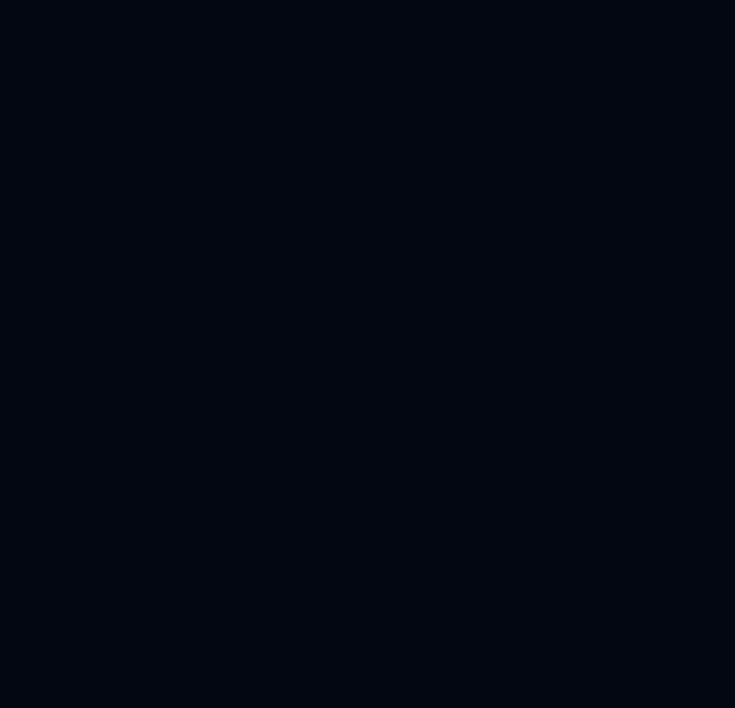
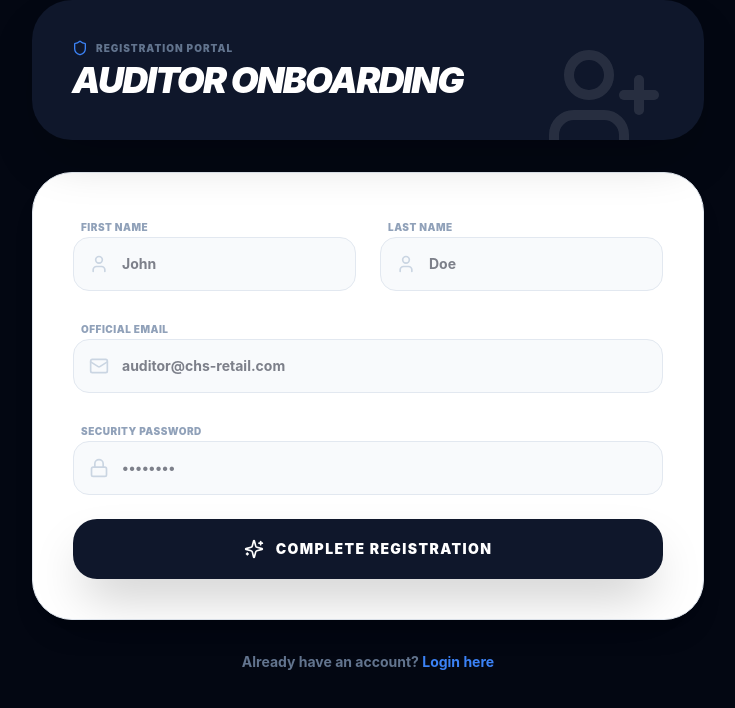
Before and after one commit to ComputerHomeServices/chs-cashup, a React (Vite) app: page /register in a window 1280 px wide. Before the commit this address had no page. Shown: the top 708 px of the page, without its empty margins (272-1007 px from the left). Built offline with nearby package versions, Linux system fonts and the light colour scheme.

Commit message:
Revert: Restoring standard registration with SQL auto-confirm support

```diff
--- a/src/App.tsx
+++ b/src/App.tsx
@@ -5,6 +5,7 @@ import { LoginPage } from './pages/LoginPage';
 import { DashboardPage } from './pages/DashboardPage';
 import { NewCashupPage } from './pages/NewCashupPage';
 import { HistoryPage } from './pages/HistoryPage';
+import { RegisterPage } from './pages/RegisterPage';
 import { UserManagementPage } from './pages/UserManagementPage';
 
 function App() {
@@ -12,6 +13,7 @@ function App() {
     <BrowserRouter>
       <Routes>
         <Route path="/login" element={<LoginPage />} />
+        <Route path="/register" element={<RegisterPage />} />
 
         <Route path="/" element={
           <ProtectedRoute>
--- a/src/pages/LoginPage.tsx
+++ b/src/pages/LoginPage.tsx
@@ -1,5 +1,5 @@
 import { useState } from 'react';
-import { useNavigate } from 'react-router-dom';
+import { useNavigate, Link } from 'react-router-dom';
 import { supabase } from '../lib/supabase';
 import { Mail, Lock, LogIn, Loader2, Globe, Cpu } from 'lucide-react';
 import loginBg from '../assets/login-bg.png';
@@ -110,7 +110,7 @@ export const LoginPage = () => {
               </div>
             </button>
             <p className="text-center text-slate-500 font-bold text-sm">
-              Secured corporate access only.
+              Don't have an account? <Link to="/register" className="text-primary hover:underline">Create Account</Link>
             </p>
           </form>
         </div>
--- a/src/pages/RegisterPage.tsx
+++ b/src/pages/RegisterPage.tsx
@@ -1,13 +1,13 @@
 import { useState } from 'react';
 import { supabase } from '../lib/supabase';
 import { UserPlus, User, Lock, Mail, CheckCircle2, AlertCircle, Loader2, Sparkles, Shield } from 'lucide-react';
+import { Link } from 'react-router-dom';
 
 export const RegisterPage = () => {
   const [firstName, setFirstName] = useState('');
   const [lastName, setLastName] = useState('');
   const [email, setEmail] = useState('');
   const [password, setPassword] = useState('');
-  const [role, setRole] = useState<'admin' | 'user'>('user');
   const [loading, setLoading] = useState(false);
   const [success, setSuccess] = useState(false);
   const [error, setError] = useState<string | null>(null);
@@ -18,27 +18,21 @@ export const RegisterPage = () => {
     setError(null);
 
     try {
-      // We use the Edge Function to create the user with AUTO-CONFIRMATION
-      const { data, error: functionError } = await supabase.functions.invoke('admin-reset-password', {
-        body: {
-          action: 'create-user',
-          email,
-          password,
-          firstName,
-          lastName,
-          role
+      const { error: signUpError } = await supabase.auth.signUp({
+        email,
+        password,
+        options: {
+          data: {
+            first_name: firstName,
+            last_name: lastName,
+            role: 'user',
+          },
         },
       });
 
-      if (functionError) throw new Error(functionError.message || "Failed to call registration function.");
-      if (data?.error) throw new Error(data.error);
+      if (signUpError) throw signUpError;
 
       setSuccess(true);
-      setFirstName('');
-      setLastName('');
-      setEmail('');
-      setPassword('');
-      setRole('user');
     } catch (err: any) {
       setError(err.message);
     } finally {
@@ -56,15 +50,16 @@ export const RegisterPage = () => {
           <div className="space-y-3">
             <h2 className="text-3xl font-black italic uppercase tracking-tight">Access Granted</h2>
             <p className="text-slate-500 font-bold leading-relaxed">
-              Account for <span className="text-slate-900">{email}</span> has been created and **PRE-CONFIRMED**.
+              Registration complete for <span className="text-slate-900">{email}</span>.
+              You can now log in immediately.
             </p>
           </div>
-          <button
-            onClick={() => setSuccess(false)}
-            className="w-full py-4 bg-slate-900 text-white rounded-2xl font-black uppercase tracking-widest text-sm hover:bg-primary transition-all shadow-xl"
+          <Link
+            to="/login"
+            className="block w-full py-4 bg-slate-900 text-white rounded-2xl font-black uppercase tracking-widest text-sm hover:bg-primary transition-all shadow-xl"
           >
-            Register Another Auditor
-          </button>
+            Go to Login
+          </Link>
         </div>
       </div>
     );
@@ -79,10 +74,9 @@ export const RegisterPage = () => {
         <div className="relative z-10 space-y-1">
           <div className="flex items-center gap-2">
              <Shield className="text-primary h-4 w-4" />
-             <span className="text-[10px] font-black uppercase tracking-widest text-slate-500">Security Administration</span>
+             <span className="text-[10px] font-black uppercase tracking-widest text-slate-500">Registration Portal</span>
           </div>
-          <h1 className="text-4xl font-black italic uppercase tracking-tighter">Onboard Auditor</h1>
-          <p className="text-slate-400 font-bold text-xs uppercase tracking-widest mt-1">Credentials will be instant & verified</p>
+          <h1 className="text-4xl font-black italic uppercase tracking-tighter">Auditor Onboarding</h1>
         </div>
       </div>
 
@@ -95,7 +89,7 @@ export const RegisterPage = () => {
                 <User className="absolute left-4 top-1/2 -translate-y-1/2 h-5 w-5 text-slate-300" />
                 <input
                   required type="text" value={firstName} onChange={(e) => setFirstName(e.target.value)}
-                  className="w-full pl-12 pr-6 py-4 bg-slate-50 border border-slate-200 rounded-2xl font-bold text-sm outline-none focus:border-primary transition-all"
+                  className="w-full pl-12 pr-6 py-4 bg-slate-50 border border-slate-200 rounded-2xl font-bold text-sm outline-none focus:border-primary transition-all text-slate-950"
                   placeholder="John"
                 />
               </div>
@@ -106,7 +100,7 @@ export const RegisterPage = () => {
                 <User className="absolute left-4 top-1/2 -translate-y-1/2 h-5 w-5 text-slate-300" />
                 <input
                   required type="text" value={lastName} onChange={(e) => setLastName(e.target.value)}
-                  className="w-full pl-12 pr-6 py-4 bg-slate-50 border border-slate-200 rounded-2xl font-bold text-sm outline-none focus:border-primary transition-all"
+                  className="w-full pl-12 pr-6 py-4 bg-slate-50 border border-slate-200 rounded-2xl font-bold text-sm outline-none focus:border-primary transition-all text-slate-950"
                   placeholder="Doe"
                 />
               </div>
@@ -119,34 +113,22 @@ export const RegisterPage = () => {
               <Mail className="absolute left-4 top-1/2 -translate-y-1/2 h-5 w-5 text-slate-300" />
               <input
                 required type="email" value={email} onChange={(e) => setEmail(e.target.value)}
-                className="w-full pl-12 pr-6 py-4 bg-slate-50 border border-slate-200 rounded-2xl font-bold text-sm outline-none focus:border-primary transition-all"
+                className="w-full pl-12 pr-6 py-4 bg-slate-50 border border-slate-200 rounded-2xl font-bold text-sm outline-none focus:border-primary transition-all text-slate-950"
                 placeholder="auditor@chs-retail.com"
               />
             </div>
           </div>
 
           <div className="space-y-2">
-            <label className="text-[10px] font-black uppercase tracking-wider text-slate-400 ml-2">Initial Keycode</label>
+            <label className="text-[10px] font-black uppercase tracking-wider text-slate-400 ml-2">Security Password</label>
             <div className="relative">
               <Lock className="absolute left-4 top-1/2 -translate-y-1/2 h-5 w-5 text-slate-300" />
               <input
                 required type="password" value={password} onChange={(e) => setPassword(e.target.value)}
-                className="w-full pl-12 pr-6 py-4 bg-slate-50 border border-slate-200 rounded-2xl font-bold text-sm outline-none focus:border-primary transition-all"
+                className="w-full pl-12 pr-6 py-4 bg-slate-50 border border-slate-200 rounded-2xl font-bold text-sm outline-none focus:border-primary transition-all text-slate-950"
                 placeholder="••••••••"
               />
             </div>
-          </div>
-
-          <div className="space-y-2">
-            <label className="text-[10px] font-black uppercase tracking-wider text-slate-400 ml-2">Security Authorization</label>
-            <select
-              value={role}
-              onChange={(e) => setRole(e.target.value as 'admin' | 'user')}
-              className="w-full px-6 py-4 bg-slate-50 border border-slate-200 rounded-2xl font-black text-xs uppercase tracking-widest outline-none focus:border-primary transition-all appearance-none"
-            >
-              <option value="user">USER (Audit Level)</option>
-              <option value="admin">ADMIN (Executive Level)</option>
-            </select>
           </div>
 
           {error && (
@@ -162,23 +144,14 @@ export const RegisterPage = () => {
             className="w-full py-5 bg-slate-900 text-white rounded-[24px] font-black uppercase tracking-widest text-sm hover:bg-primary transition-all shadow-2xl flex items-center justify-center gap-3 disabled:opacity-50"
           >
             {loading ? <Loader2 className="animate-spin" size={20} /> : <Sparkles size={20} />}
-            {loading ? 'DEPLOYING ASSETS...' : 'REGISTER & VERIFY INSTANTLY'}
+            {loading ? 'PROCESSING...' : 'COMPLETE REGISTRATION'}
           </button>
         </form>
       </div>
 
-      <div className="p-8 rounded-[40px] bg-slate-50 border border-slate-200 flex items-center gap-6">
-         <div className="bg-white p-4 rounded-2xl shadow-sm text-primary">
-            <Shield size={32} />
-         </div>
-         <div className="space-y-1">
-            <h3 className="text-lg font-black italic uppercase italic">Instant Verification Protocol</h3>
-            <p className="text-sm font-bold text-slate-500 leading-relaxed max-w-lg">
-               Users created here are automatically confirmed by the system. No email verification is required.
-               Auditors can log in with their credentials immediately after you click register.
-            </p>
-         </div>
-      </div>
+      <p className="text-center text-slate-500 font-bold text-sm">
+        Already have an account? <Link to="/login" className="text-primary hover:underline">Login here</Link>
+      </p>
     </div>
   );
 };
```
